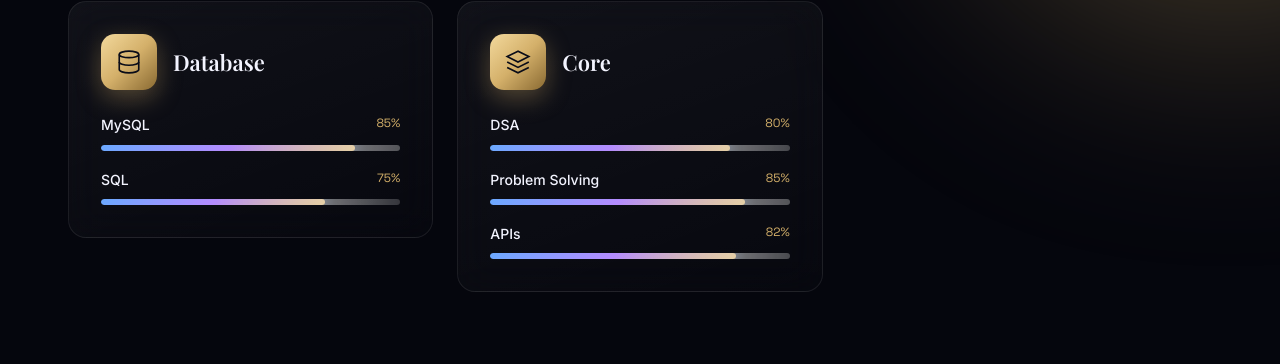
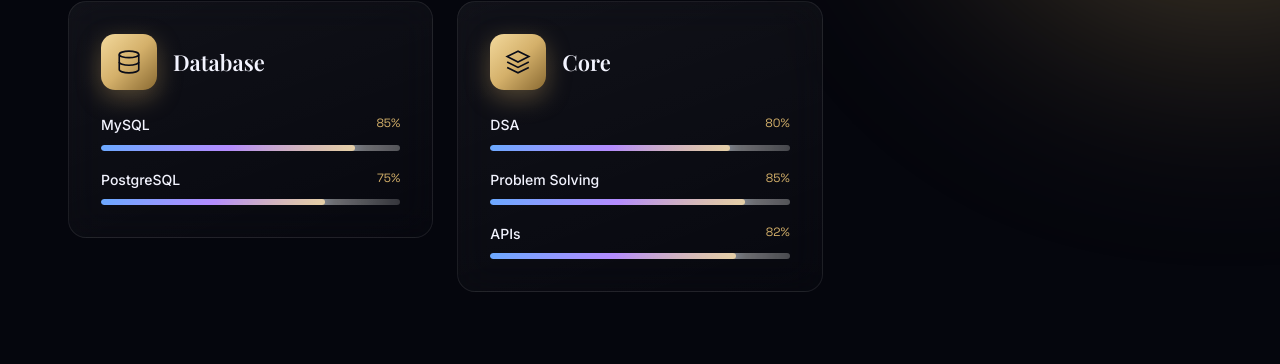
Before and after one commit to PritirekhaMishra/Priti_Portfolio, a Flask app: page / in a window 1280 px wide. Shown: the part 2390-2754 px from the top of the page. Run offline with Flask 3, Linux system fonts and the light colour scheme.

Commit message:
Update portfolio index page content

```diff
--- a/templates/index.html
+++ b/templates/index.html
@@ -412,7 +412,7 @@
                             </div>
                             <div class="skill-item">
                                 <div class="skill-info">
-                                    <span class="skill-name">SQL</span>
+                                    <span class="skill-name"> PostgreSQL</span>
                                     <span class="skill-percent">75%</span>
                                 </div>
                                 <div class="skill-bar">
```
